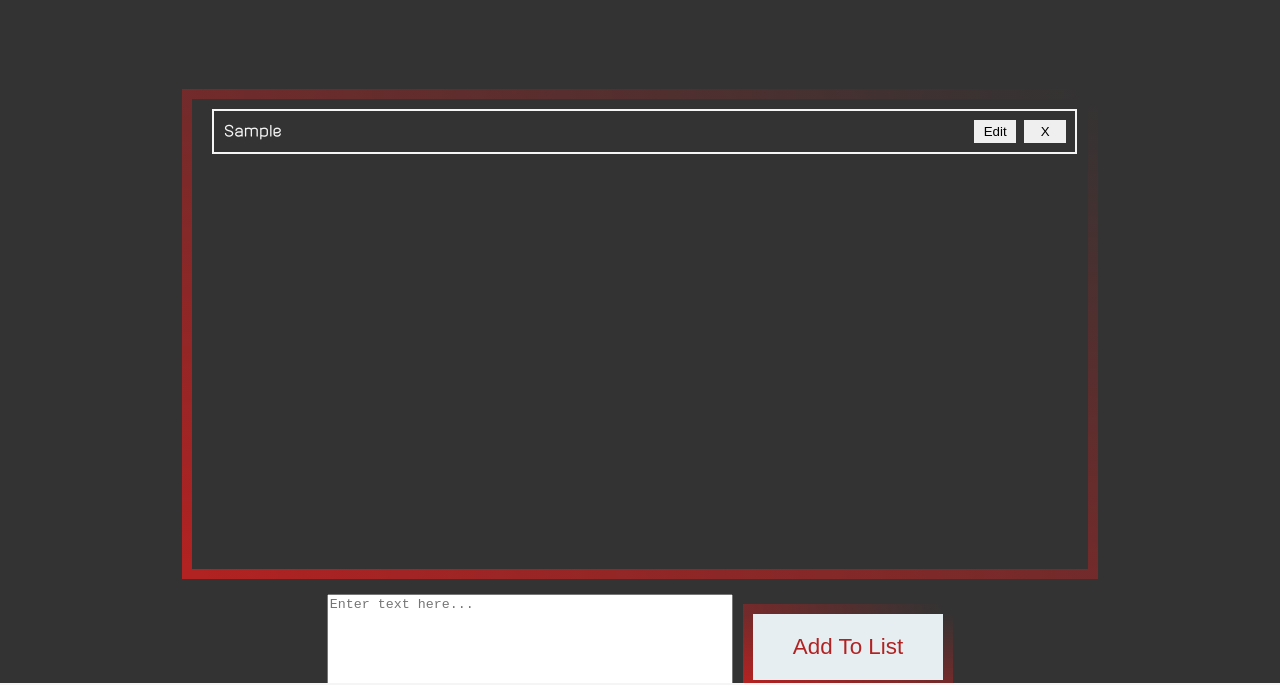
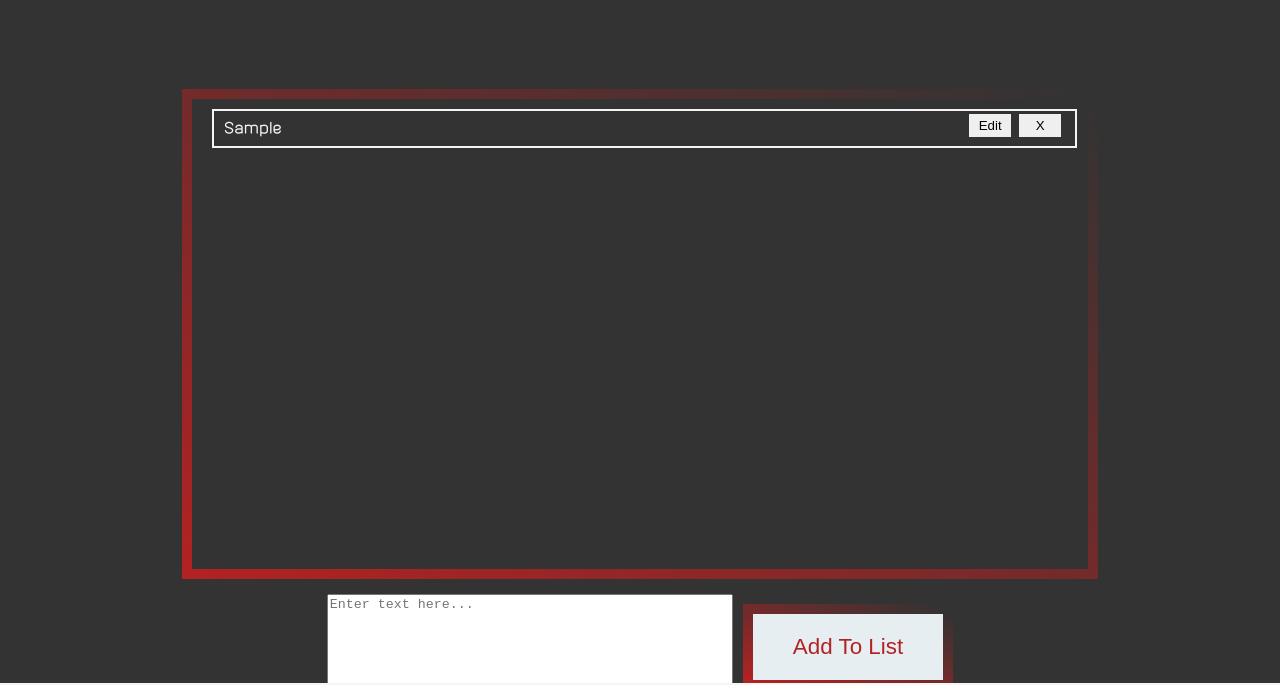
Before and after one commit to jholson1030/to-do-notepad, a plain HTML site: page index.html in a window 1280 px wide. Both pictures are taken after typing "Sample" into the empty fields and a click on the button "Add To List". Shown: the part 54-739 px from the top of the page. Drawn offline with Linux system fonts and the light colour scheme.

Commit message:
Fix positioning of option wrapper to stay right

```diff
--- a/style.css
+++ b/style.css
@@ -49,6 +49,7 @@ body {
     border: solid 2px whitesmoke;
     padding: 5px;
     flex-wrap: wrap;
+    position: relative;
 }
 
 .option-wrapper {
@@ -56,6 +57,9 @@ body {
     display: flex;
     flex-grow: 0;
     flex-shrink: 0;
+    position: absolute;
+    right: 10px;
+    bottom: 5px;
 }
 
 .task {
@@ -65,6 +69,7 @@ body {
     flex-shrink: 1;
     min-width: 0;
     overflow-wrap: break-word;
+    padding-right: 100px;
 }
 
 .delete, .edit {
```
